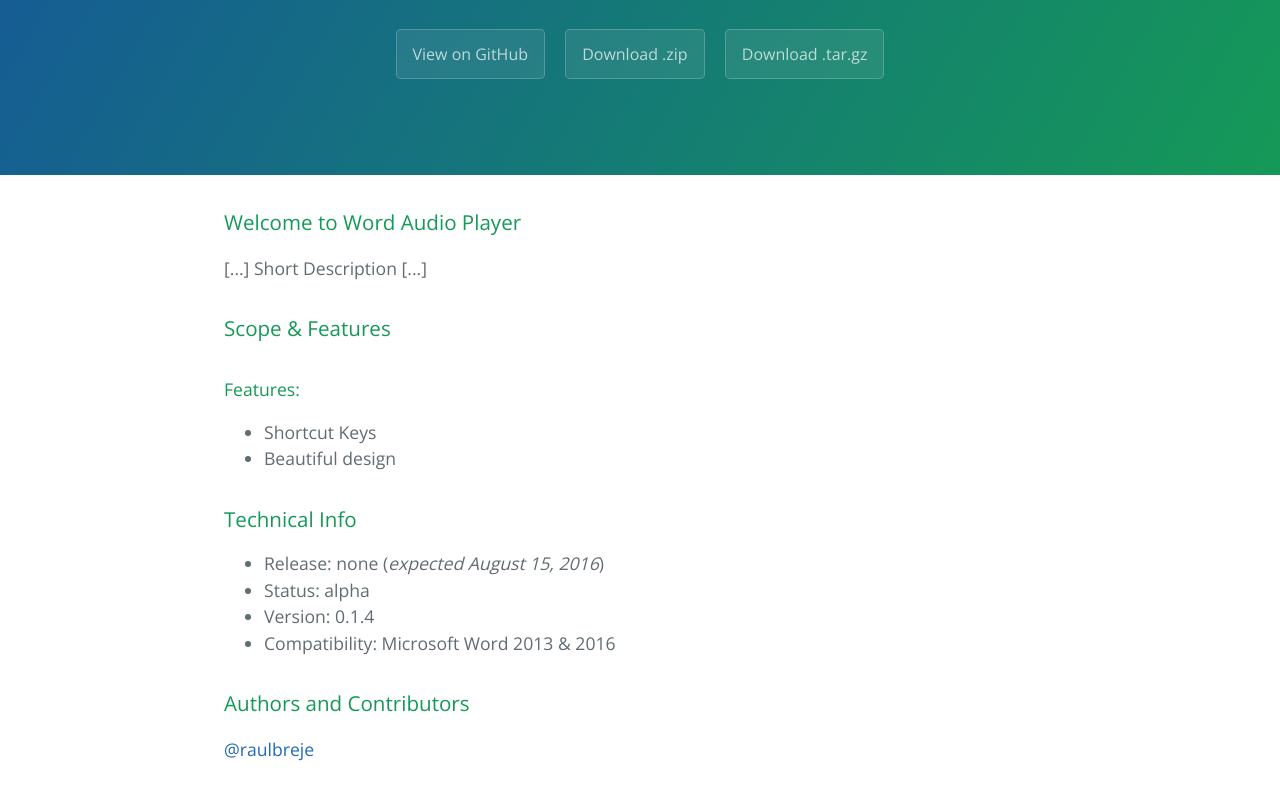
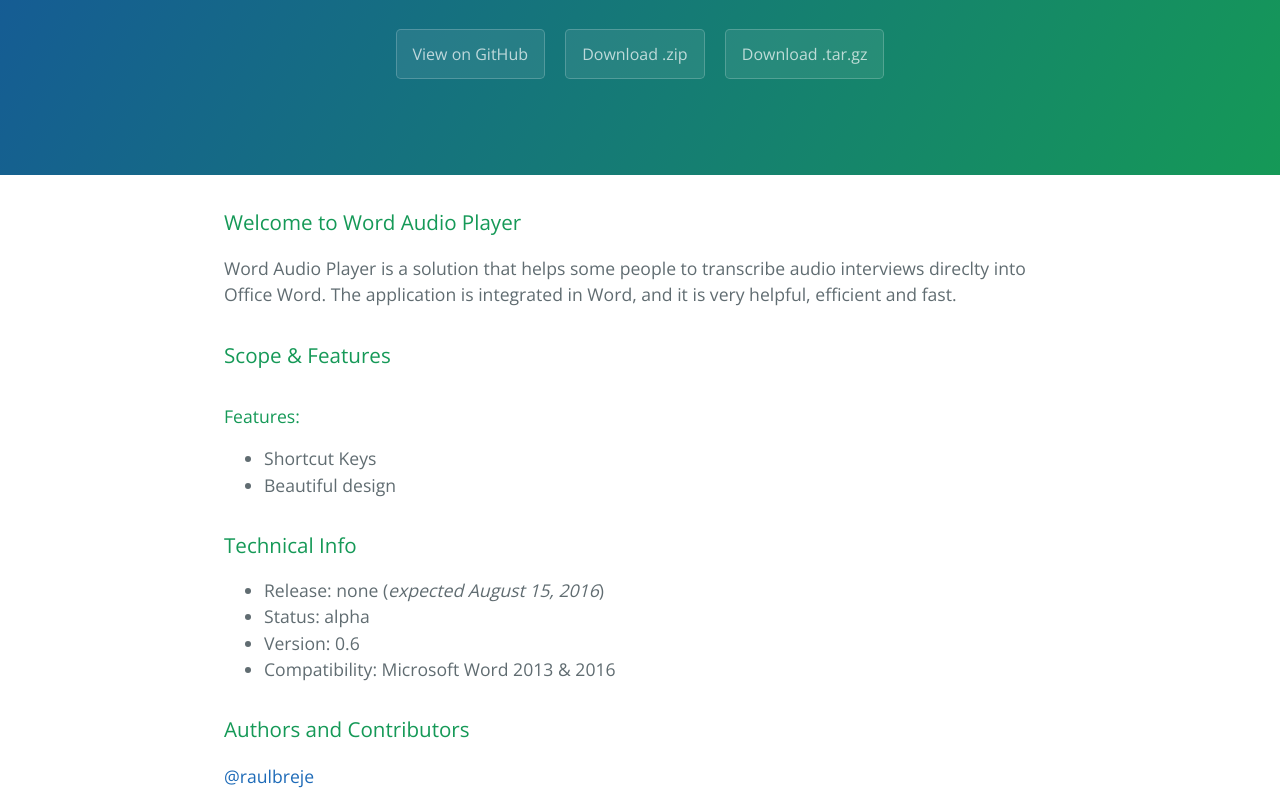
Before and after one commit to raulbreje/WAPlayer, a plain HTML site: page index.html in a window 1280 px wide. Shown: the part 208-1010 px from the top of the page. Drawn offline with nearby package versions, Linux system fonts and the light colour scheme.

Commit message:
Update index.html

```diff
--- a/index.html
+++ b/index.html
@@ -22,7 +22,7 @@
       <h3>
 <a id="welcome-to-word-audio-player" class="anchor" href="#welcome-to-word-audio-player" aria-hidden="true"><span aria-hidden="true" class="octicon octicon-link"></span></a>Welcome to Word Audio Player</h3>
 
-<p> [...] Short Description [...]</p>
+<p> Word Audio Player is a solution that helps some people to transcribe audio interviews direclty into Office Word. The application is integrated in Word, and it is very helpful, efficient and fast.</p>
 
 <h3>
 <a id="designer-templates" class="anchor" href="#designer-templates" aria-hidden="true"><span aria-hidden="true" class="octicon octicon-link"></span></a>Scope & Features</h3>
@@ -40,7 +40,7 @@
 <ul>
 <li>Release: none (<em>expected August 15, 2016</em>)</li>
 <li>Status: alpha</li>
-<li>Version: 0.1.4</li>
+<li>Version: 0.6</li>
 <li>Compatibility: Microsoft Word 2013 &amp; 2016</li>
 </ul>
 
```
